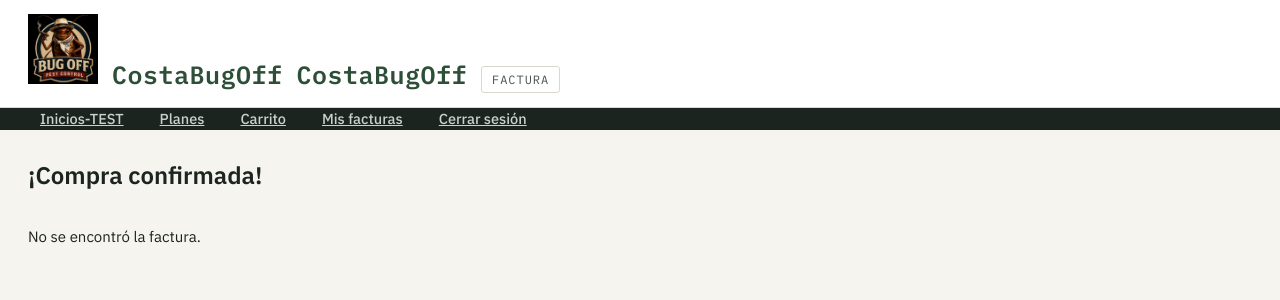
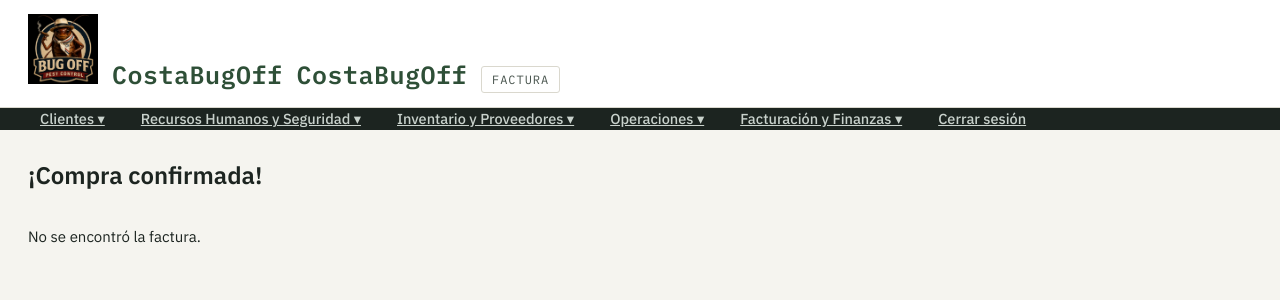
Before and after one commit to CarlosL0pez/CBO, a Flask app: page /factura/1 in a window 1280 px wide. Shown: the top 300 px of the page. Run offline with Flask 3, Linux system fonts and the light colour scheme; the visitor is signed in with stand-in values (Sample User, id 1); data that the repository does not hold is empty.

Commit message:
NAVAR fixeado
Plantillas de navar para facturas y evitar que se pase a cliente fixeado

```diff
--- a/CostaBugOff/templates/factura.html
+++ b/CostaBugOff/templates/factura.html
@@ -17,15 +17,7 @@
     </div>
   </header>
 
-  <nav class="mainnav">
-    <ul>
-      <li><a class="nav-btn" href="/index">Inicios-TEST</a></li>
-      <li><a class="nav-btn" href="/planes">Planes</a></li>
-      <li><a class="nav-btn" href="/carrito">Carrito</a></li>
-      <li><a class="nav-btn" href="/mis-facturas">Mis facturas</a></li>
-      <li><a class="nav-btn" href="/logout">Cerrar sesión</a></li>
-    </ul>
-  </nav>
+   {% include 'plantillas/_navbar.html' %}
 
   <main class="app">
     <section class="panel active" data-title="Factura">
```
